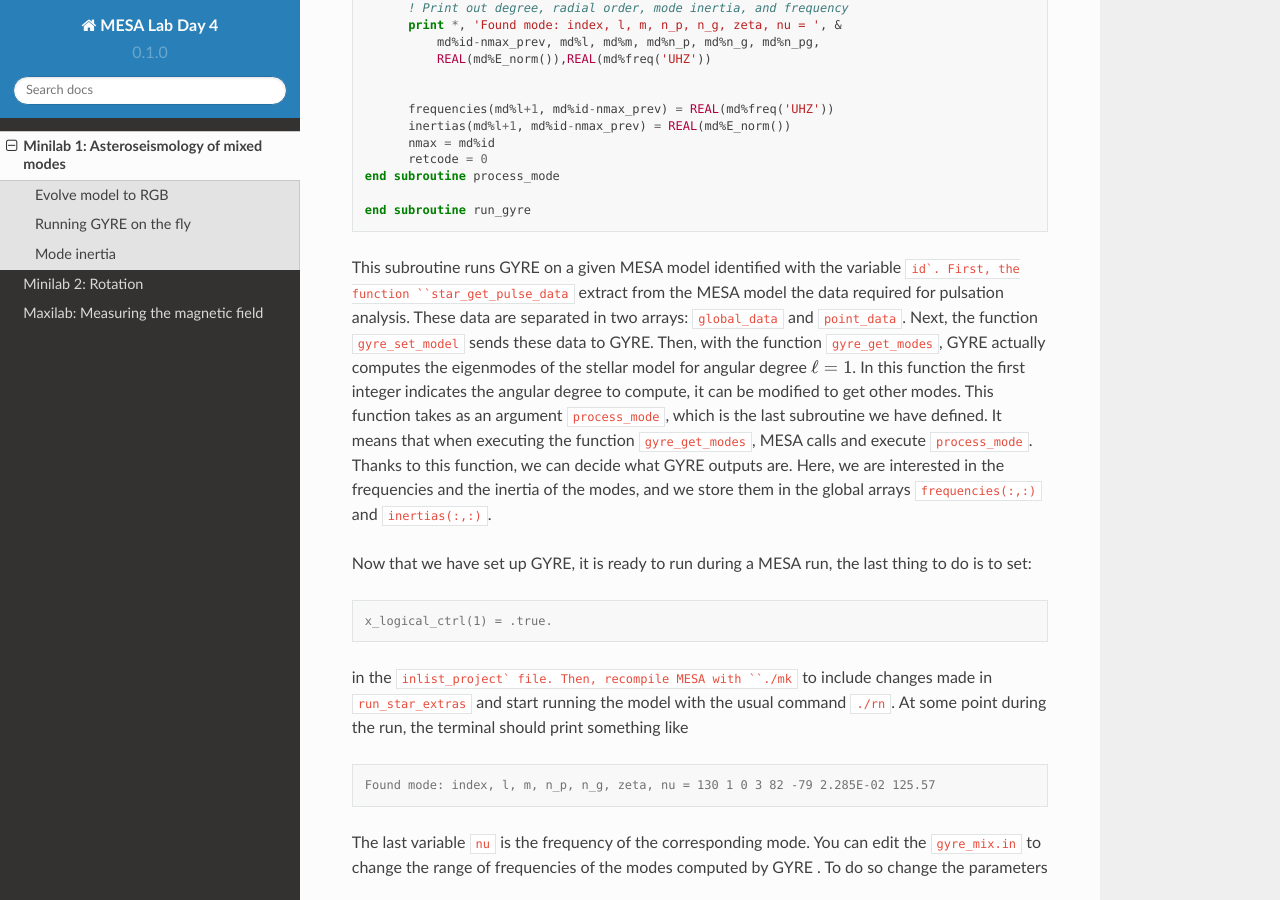
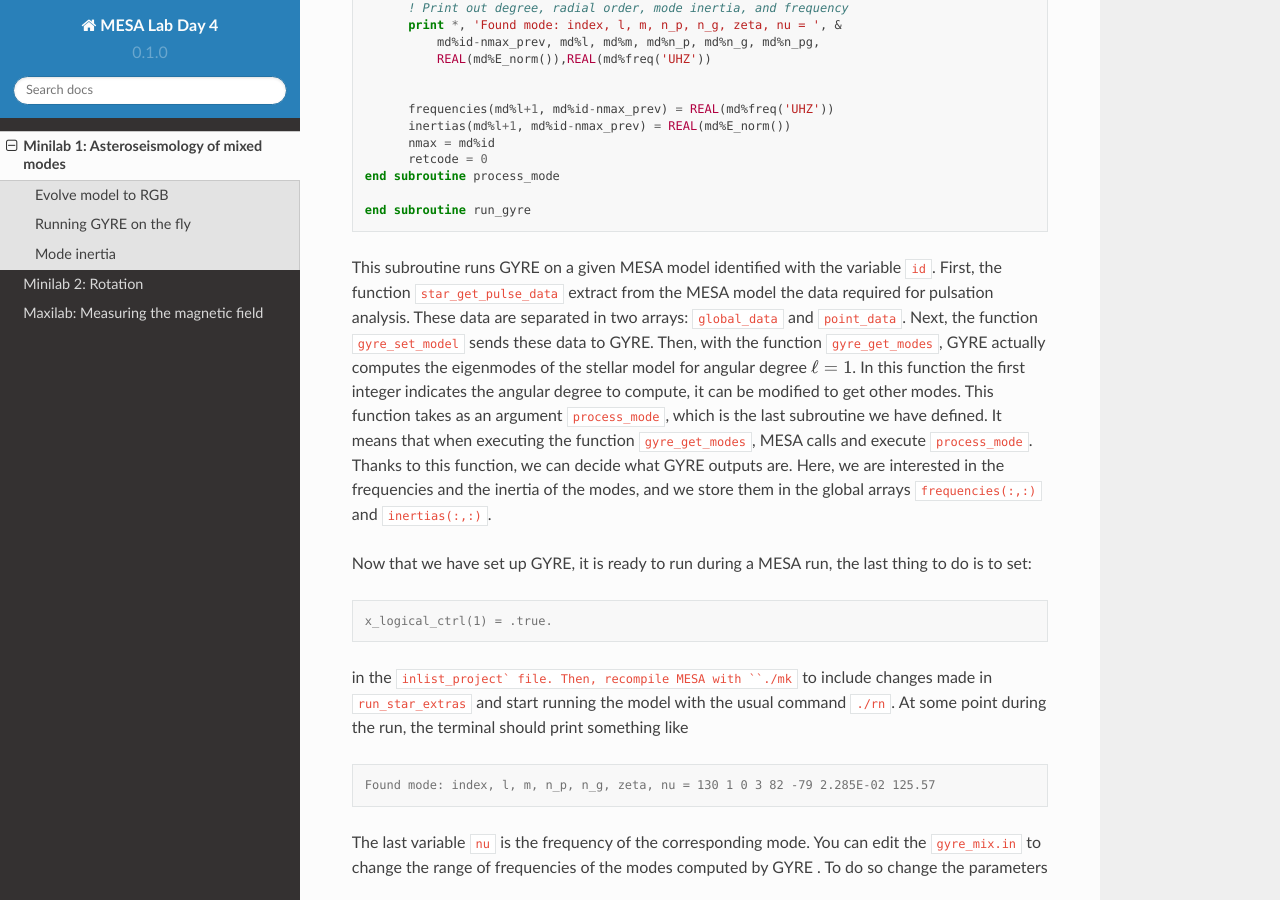
Before and after one commit to mesa-summer-school-2023/mesa-school-bugnet, a Sphinx documentation site: the page built from docs/minilab1.rst, in a window 1280 px wide and 900 px high, scrolled down 3498 px. Built offline with Sphinx 7.4.7 and the Read the Docs theme 2.0.0, drawn with Linux system fonts in a browser that asks for light colours.

```diff
--- a/docs/minilab1.rst
+++ b/docs/minilab1.rst
@@ -139,7 +139,7 @@ Next, in order to run GYRE we have added a subroutine ``run_gyre`` at the end of
     end subroutine run_gyre
 
 
-This subroutine runs GYRE on a given MESA model identified with the variable ``id`. First, the function ``star_get_pulse_data`` extract from the MESA model the data required for pulsation analysis. These data are separated in two arrays: ``global_data`` and ``point_data``. Next, the function ``gyre_set_model`` sends these data to GYRE. Then, with the function ``gyre_get_modes``, GYRE actually computes the eigenmodes of the stellar model for angular degree :math:`\ell = 1`. In this function the first integer indicates the angular degree to compute, it can be modified to get other modes. This function takes as an argument ``process_mode``, which is the last subroutine we have defined. It means that when executing the function ``gyre_get_modes``, MESA calls and execute ``process_mode``. Thanks to this function, we can decide what GYRE outputs are. Here, we are interested in the frequencies and the inertia of the modes, and we store them in the global arrays ``frequencies(:,:)`` and ``inertias(:,:)``.
+This subroutine runs GYRE on a given MESA model identified with the variable ``id``. First, the function ``star_get_pulse_data`` extract from the MESA model the data required for pulsation analysis. These data are separated in two arrays: ``global_data`` and ``point_data``. Next, the function ``gyre_set_model`` sends these data to GYRE. Then, with the function ``gyre_get_modes``, GYRE actually computes the eigenmodes of the stellar model for angular degree :math:`\ell = 1`. In this function the first integer indicates the angular degree to compute, it can be modified to get other modes. This function takes as an argument ``process_mode``, which is the last subroutine we have defined. It means that when executing the function ``gyre_get_modes``, MESA calls and execute ``process_mode``. Thanks to this function, we can decide what GYRE outputs are. Here, we are interested in the frequencies and the inertia of the modes, and we store them in the global arrays ``frequencies(:,:)`` and ``inertias(:,:)``.
 
 Now that we have set up GYRE, it is ready to run during a MESA run, the last thing to do is to set:
 
```
